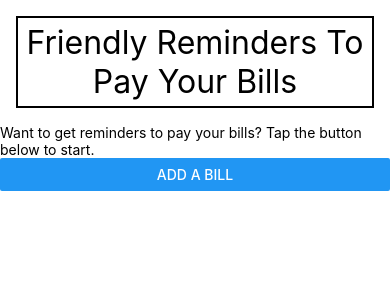
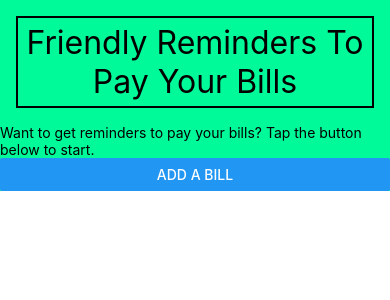
Before and after one commit to KevinCosma/Remember_Your_Bills, a React Native app: screen / in a window 390 px wide. Shown: the top 300 px of the page. Built offline with nearby package versions, Linux system fonts and the light colour scheme.

Commit message:
Added a background color

```diff
--- a/App.js
+++ b/App.js
@@ -15,11 +15,14 @@ export default function App() {
 }
 
 const styles = StyleSheet.create({
+  container: {
+    backgroundColor: 'mediumspringgreen'
+  },
   dummyText: {
     margin: 16,
     padding: 5,
     borderWidth: 2,
-    borderColor: 'Green',
+    borderColor: 'black',
     fontSize: 32,
     textAlign: 'center'
   }
```
